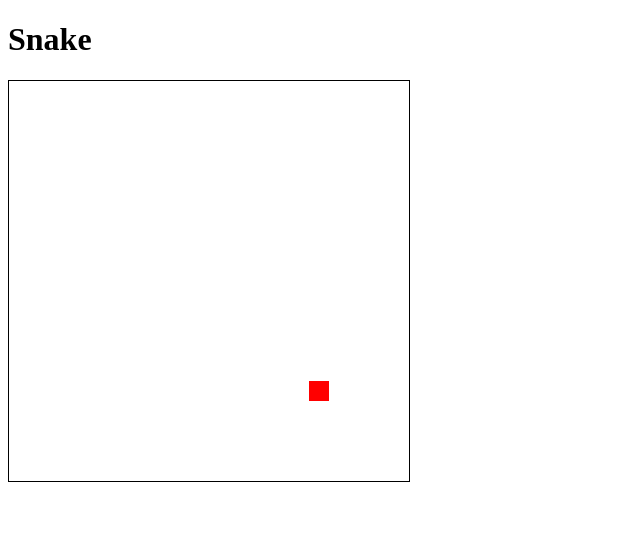
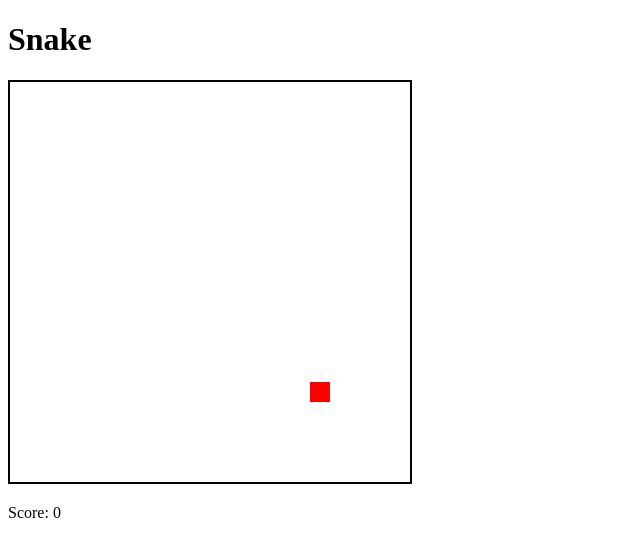
Before and after one commit to Benjamin2200/Snake_game, a plain HTML site: page index.html in a window 1280 px wide. Shown: the whole page, without its empty margins (0-640 px from the left). Drawn offline with Linux system fonts and the light colour scheme.

Commit message:
Feat: Made the borders and print the scores

```diff
--- a/index.html
+++ b/index.html
@@ -7,7 +7,7 @@
     <title>Snake Game</title>
     <style>
         canvas {
-            border: 1px solid black;
+            border: 2px solid black;
         }
     </style>
 </head>
@@ -23,6 +23,7 @@
         const canvas =
             document.getElementById("gameCanvas");
         const ctx = canvas.getContext("2d");
+        const info = document.getElementById("info");
         const gridSize = 20;
         const tileCount = canvas.width / gridSize;
 
@@ -56,6 +57,8 @@
                     gridSize, gridSize
                 );
             }
+
+            info.textContent = `Score: ${score}`;
         };
 
         drawGame();
```
